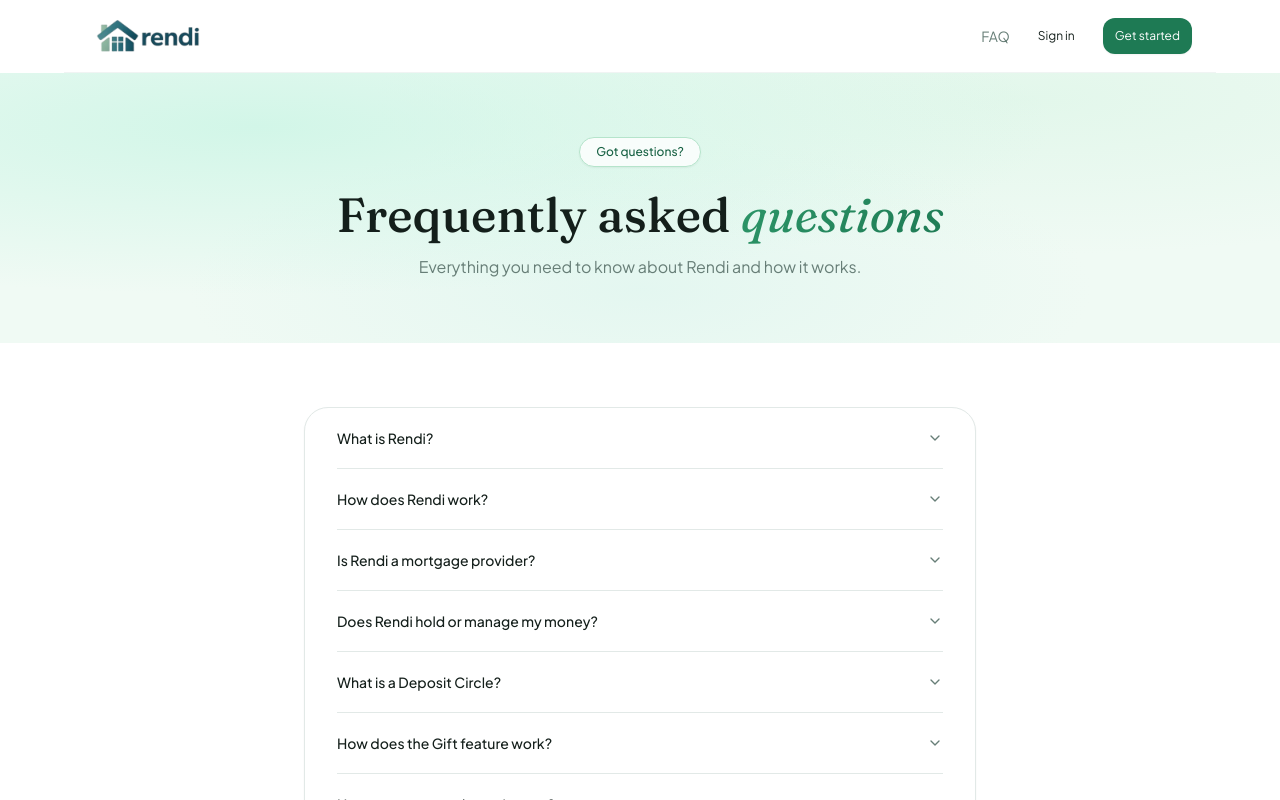
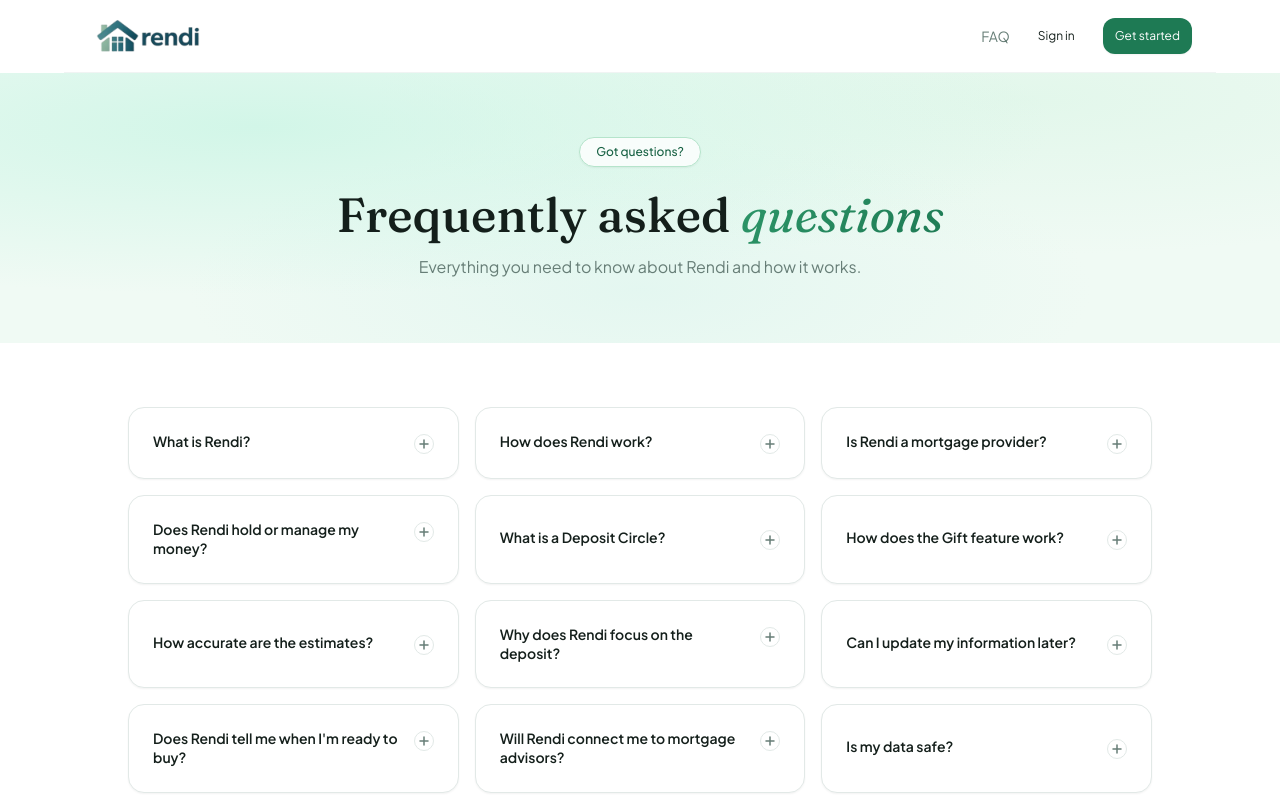
Before and after one commit to oluwaseyipd/rendi_frontend, a Next.js app: page /faq in a window 1280 px wide. Shown: the top 800 px of the page. Built offline with nearby package versions, Linux system fonts and the light colour scheme.

Commit message:
feat: add Techscaler logo to landing page and enhance FAQ component styling

```diff
--- a/src/app/faq/page.tsx
+++ b/src/app/faq/page.tsx
@@ -1,6 +1,5 @@
 "use client";
 import { useState } from "react";
-import { ChevronDown } from "lucide-react";
 import { cn } from "@/lib/utils";
 import Footer from "@/components/Footer";
 import Navbar from "@/components/Navbar";
@@ -68,31 +67,63 @@ const FAQS = [
   },
 ];
 
-function FAQItem({ q, a }: { q: string; a: string }) {
+function FAQCard({ q, a }: { q: string; a: string }) {
   const [open, setOpen] = useState(false);
 
   return (
-    <div className="border-b border-border last:border-0">
     <button
       onClick={() => setOpen(!open)}
-        className="w-full flex items-center justify-between gap-4 py-5 text-left group"
+      className={cn(
+        "group w-full text-left rounded-2xl border p-6 transition-all duration-200",
+        "bg-white hover:border-rendi-300 hover:shadow-md hover:shadow-rendi-500/5",
+        open
+          ? "border-rendi-300 shadow-md shadow-rendi-500/5"
+          : "border-border shadow-sm"
+      )}
     >
-        <span className="text-sm font-medium text-foreground group-hover:text-rendi-700 transition-colors">
+      {/* Question row */}
+      <div className="flex items-start justify-between gap-3">
+        <span
+          className={cn(
+            "text-sm font-semibold leading-snug transition-colors duration-200",
+            open ? "text-rendi-700" : "text-foreground group-hover:text-rendi-700"
+          )}
+        >
           {q}
         </span>
-        <ChevronDown
+        {/* Animated +/× indicator */}
+        <span
           className={cn(
-            "w-4 h-4 text-muted-foreground flex-shrink-0 transition-transform duration-200",
-            open && "rotate-180"
+            "flex-shrink-0 w-5 h-5 rounded-full border flex items-center justify-center transition-all duration-200 mt-0.5",
+            open
+              ? "border-rendi-400 bg-rendi-50 text-rendi-600 rotate-45"
+              : "border-border text-muted-foreground group-hover:border-rendi-300"
           )}
+          aria-hidden
+        >
+          <svg width="10" height="10" viewBox="0 0 10 10" fill="none">
+            <path
+              d="M5 1v8M1 5h8"
+              stroke="currentColor"
+              strokeWidth="1.5"
+              strokeLinecap="round"
             />
+          </svg>
+        </span>
+      </div>
+
+      {/* Answer — always rendered, height animated via max-height */}
+      <div
+        className={cn(
+          "overflow-hidden transition-all duration-300 ease-in-out",
+          open ? "max-h-64 mt-3" : "max-h-0"
+        )}
+      >
+        <p className="text-sm text-muted-foreground leading-relaxed text-left">
+          {a}
+        </p>
+      </div>
     </button>
-      {open && (
-        <div className="pb-5 pr-8">
-          <p className="text-sm text-muted-foreground leading-relaxed">{a}</p>
-        </div>
-      )}
-    </div>
   );
 }
 
@@ -102,6 +133,7 @@ export default function FAQPage() {
 
       {/* ── Nav ──────────────────────────────────────────────── */}
       <Navbar />
+
       {/* ── Hero ─────────────────────────────────────────────── */}
       <section className="mesh-bg px-6 py-16 text-center">
         <div className="max-w-2xl mx-auto">
@@ -118,19 +150,17 @@ export default function FAQPage() {
         </div>
       </section>
 
-      {/* ── FAQ list ─────────────────────────────────────────── */}
+      {/* ── FAQ grid ─────────────────────────────────────────── */}
       <section className="py-16 px-6">
-        <div className="max-w-2xl mx-auto">
-          <div className="bg-white rounded-3xl border border-border shadow-sm overflow-hidden">
-            <div className="px-8">
+        <div className="max-w-5xl mx-auto">
+          <div className="grid grid-cols-1 sm:grid-cols-2 lg:grid-cols-3 gap-4">
             {FAQS.map((faq) => (
-                <FAQItem key={faq.q} q={faq.q} a={faq.a} />
+              <FAQCard key={faq.q} q={faq.q} a={faq.a} />
             ))}
-            </div>
           </div>
 
           {/* Still have questions */}
-          <div className="mt-10 text-center">
+          <div className="mt-14 text-center">
             <p className="text-sm text-muted-foreground mb-2">Still have questions?</p>
             <a
               href="mailto:contact@rendi.co.uk"
--- a/src/app/page.tsx
+++ b/src/app/page.tsx
@@ -1,4 +1,5 @@
 import Link from "next/link";
+import Image from "next/image";
 import { ArrowRight, CheckCircle2, Shield, TrendingUp, Clock, ChevronDown } from "lucide-react";
 import { Button } from "@/components/ui/button";
 import Footer from "@/components/Footer";
@@ -96,6 +97,20 @@ export default function LandingPage() {
               </span>
             ))}
           </div>
+
+          {/* Techscaler badge */}
+          <div className="flex flex-col items-center gap-2 mt-10 opacity-0 animate-fade-up delay-500">
+            <p className="text-xs text-muted-foreground tracking-widest uppercase font-medium">
+              Supported by
+            </p>
+            <Image
+              src="/techscaler_logo.png"
+              alt="Techscaler"
+              width={140}
+              height={40}
+              className="object-contain grayscale opacity-70 hover:opacity-100 hover:grayscale-0 transition-all duration-300"
+            />
+          </div>
         </div>
       </section>
 
@@ -159,22 +174,66 @@ export default function LandingPage() {
       {/* ── How it works ─────────────────────────────────────── */}
       <section className="py-20 px-6 bg-white">
         <div className="max-w-4xl mx-auto">
-          <h2 className="font-display text-3xl md:text-4xl font-medium text-center mb-12">
+          <h2 className="font-display text-3xl md:text-4xl font-medium text-center mb-16">
             How it works
           </h2>
-          <div className="space-y-8">
-            {steps.map((s) => (
-              <div key={s.num} className="flex items-start gap-6">
-                <div className="w-12 h-12 rounded-2xl bg-rendi-600 text-white flex items-center justify-center font-display font-medium text-sm flex-shrink-0">
-                  {s.num}
+
+          {/* Desktop — horizontal process */}
+          <div className="hidden md:flex items-start gap-0">
+            {steps.map((s, i) => (
+              <div key={s.num} className="flex-1 flex items-start">
+
+                {/* Step */}
+                <div className="flex-1 flex flex-col items-center text-center px-4">
+                  {/* Number bubble + connector line */}
+                  <div className="relative w-full flex items-center justify-center mb-6">
+                    {/* Left line */}
+                    {i > 0 && (
+                      <div className="absolute right-1/2 top-1/2 -translate-y-1/2 w-1/2 h-px bg-rendi-200" />
+                    )}
+                    {/* Right line */}
+                    {i < steps.length - 1 && (
+                      <div className="absolute left-1/2 top-1/2 -translate-y-1/2 w-1/2 h-px bg-rendi-200" />
+                    )}
+                    {/* Bubble */}
+                    <div className="relative z-10 w-12 h-12 rounded-full bg-rendi-600 text-white flex items-center justify-center font-display font-medium text-sm ring-4 ring-white">
+                      {s.num}
+                    </div>
+                  </div>
+                  <h3 className="font-semibold text-foreground mb-2 text-sm leading-snug">
+                    {s.title}
+                  </h3>
+                  <p className="text-xs text-muted-foreground leading-relaxed">
+                    {s.desc}
+                  </p>
                 </div>
-                <div className="pt-2">
+
+              </div>
+            ))}
+          </div>
+
+          {/* Mobile — vertical with left rail */}
+          <div className="flex md:hidden flex-col">
+            {steps.map((s, i) => (
+              <div key={s.num} className="flex items-start gap-5">
+                {/* Rail */}
+                <div className="flex flex-col items-center flex-shrink-0">
+                  <div className="w-10 h-10 rounded-full bg-rendi-600 text-white flex items-center justify-center font-display font-medium text-sm ring-4 ring-white">
+                    {s.num}
+                  </div>
+                  {i < steps.length - 1 && (
+                    <div className="w-px flex-1 min-h-[40px] bg-rendi-200 my-2" />
+                  )}
+                </div>
+                {/* Content */}
+                <div className="pb-8 pt-1.5">
                   <h3 className="font-semibold text-foreground mb-1">{s.title}</h3>
                   <p className="text-sm text-muted-foreground">{s.desc}</p>
                 </div>
               </div>
             ))}
           </div>
+
         </div>
       </section>
 
```
Also changed, not shown: public/techscaler_logo.png (added). Lines whose indentation alone changed are shown as unchanged.
